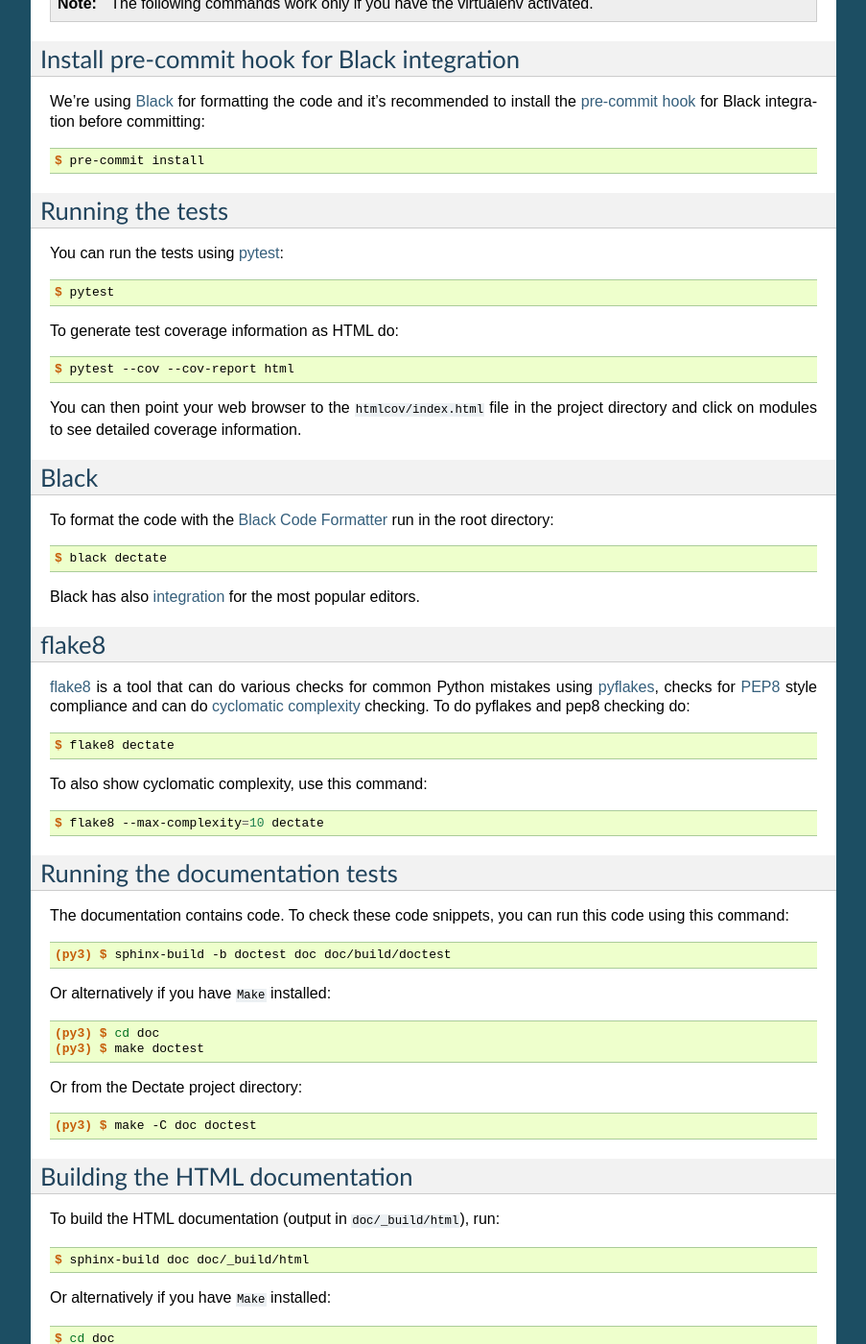
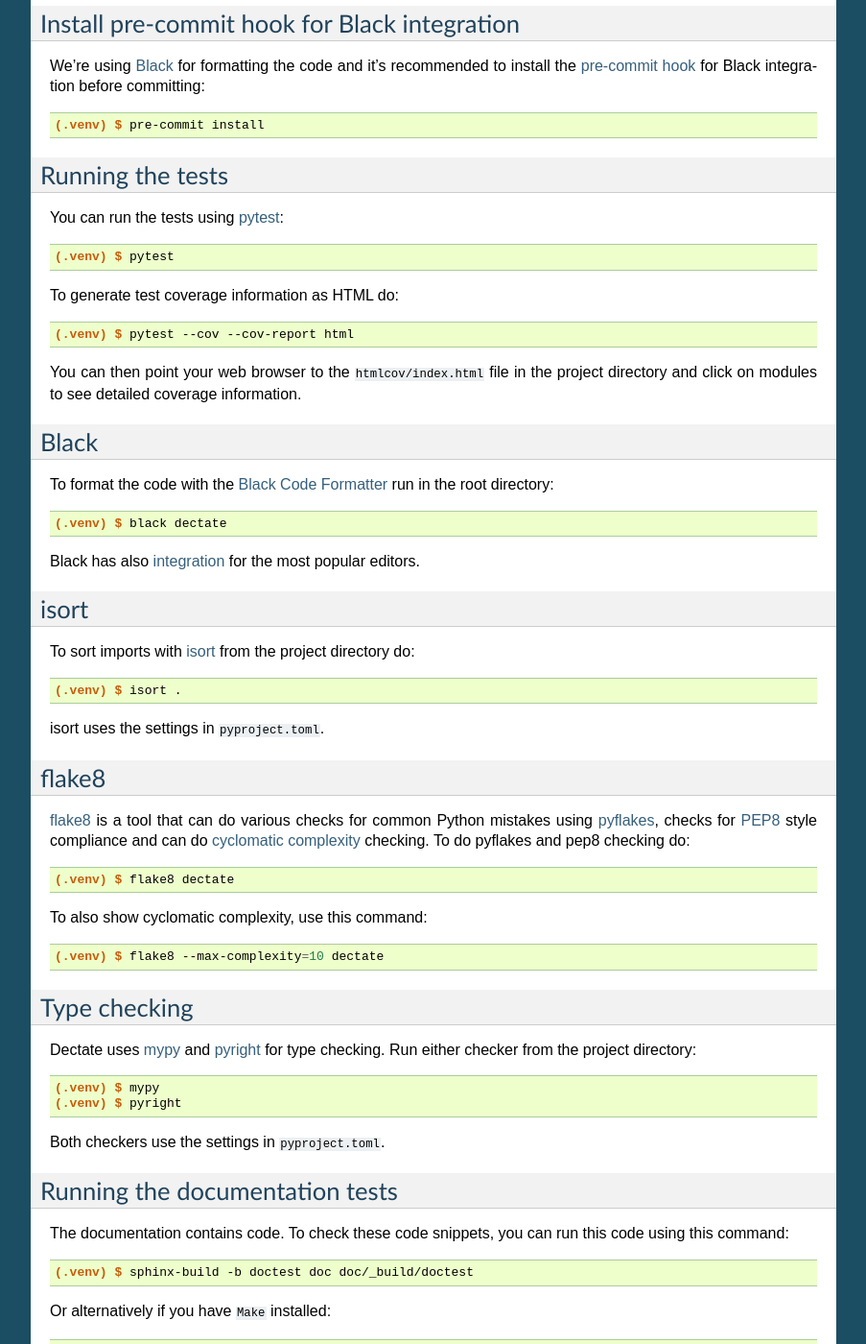
Before and after one commit to morepath/dectate, a Sphinx documentation site: the page built from doc/developing.rst, in a window 1280 px wide and 1400 px high, scrolled down 696 px. Shown: the whole window at 96% size, without its empty margins (198-1101 px from the left). Built offline with Sphinx 7.4.7, drawn with Linux system fonts in a browser that asks for light colours; some of the changed text lies outside the part shown.

Commit message:
docs: update developing.rst and add readthedocs integration

```diff
--- a/doc/developing.rst
+++ b/doc/developing.rst
@@ -30,7 +28,7 @@ Activate the virtualenv::
 Install the various dependencies and development tools from
 develop_requirements.txt::
 
-  $ pip install -Ur develop_requirements.txt
+  (.venv) $ pip install -Ur develop_requirements.txt
 
 For upgrading the requirements just run the command again.
 
@@ -47,7 +44,7 @@ Install pre-commit hook for Black integration
 We're using Black_ for formatting the code and it's recommended to
 install the `pre-commit hook`_ for Black integration before committing::
 
-  $ pre-commit install
+  (.venv) $ pre-commit install
 
 .. _`pre-commit hook`: https://black.readthedocs.io/en/stable/integrations/source_version_control.html
 
@@ -56,11 +53,11 @@ Running the tests
 
 You can run the tests using `pytest`_::
 
-  $ pytest
+  (.venv) $ pytest
 
 To generate test coverage information as HTML do::
 
-  $ pytest --cov --cov-report html
+  (.venv) $ pytest --cov --cov-report html
 
 You can then point your web browser to the ``htmlcov/index.html`` file
 in the project directory and click on modules to see detailed coverage
@@ -73,12 +70,23 @@ Black
 
 To format the code with the `Black Code Formatter`_ run in the root directory::
 
-  $ black dectate
+  (.venv) $ black dectate
 
 Black has also integration_ for the most popular editors.
 
 .. _`Black Code Formatter`: https://black.readthedocs.io
 .. _integration: https://black.readthedocs.io/en/stable/editor_integration.html
+
+isort
+-----
+
+To sort imports with isort_ from the project directory do::
+
+  (.venv) $ isort .
+
+isort uses the settings in ``pyproject.toml``.
+
+.. _isort: https://pycqa.github.io/isort/
 
 flake8
 ------
@@ -88,21 +96,30 @@ mistakes using pyflakes_, checks for PEP8_ style compliance and
 can do `cyclomatic complexity`_ checking. To do pyflakes and pep8
 checking do::
 
-  $ flake8 dectate
+  (.venv) $ flake8 dectate
 
 To also show cyclomatic complexity, use this command::
 
-  $ flake8 --max-complexity=10 dectate
-
+  (.venv) $ flake8 --max-complexity=10 dectate
 
 .. _flake8: https://pypi.org/project/flake8
-
 .. _pyflakes: https://pypi.org/project/pyflakes
-
 .. _pep8: https://peps.python.org/pep-0008
-
 .. _`cyclomatic complexity`: https://en.wikipedia.org/wiki/Cyclomatic_complexity
 
+Type checking
+-------------
+
+Dectate uses mypy_ and pyright_ for type checking. Run either checker
+from the project directory::
+
+  (.venv) $ mypy
+  (.venv) $ pyright
+
+Both checkers use the settings in ``pyproject.toml``.
+
+.. _mypy: https://mypy.readthedocs.io/
+.. _pyright: https://microsoft.github.io/pyright/
 
 Running the documentation tests
 -------------------------------
@@ -110,32 +127,32 @@ Running the documentation tests
 The documentation contains code. To check these code snippets, you
 can run this code using this command::
 
-  (py3) $ sphinx-build -b doctest doc doc/build/doctest
+  (.venv) $ sphinx-build -b doctest doc doc/_build/doctest
 
 Or alternatively if you have ``Make`` installed::
 
-  (py3) $ cd doc
-  (py3) $ make doctest
+  (.venv) $ cd doc
+  (.venv) $ make doctest
 
 Or from the Dectate project directory::
 
-  (py3) $ make -C doc doctest
+  (.venv) $ make -C doc doctest
 
 Building the HTML documentation
 -------------------------------
 
 To build the HTML documentation (output in ``doc/_build/html``), run::
 
-  $ sphinx-build doc doc/_build/html
+  (.venv) $ sphinx-build doc doc/_build/html
 
 Or alternatively if you have ``Make`` installed::
 
-  $ cd doc
-  $ make html
+  (.venv) $ cd doc
+  (.venv) $ make html
 
 Or from the Dectate project directory::
 
-  $ make -C doc html
+  (.venv) $ make -C doc html
 
 Tox
 ---
@@ -154,16 +171,16 @@ One tool you can use to install multiple versions of Python is pyenv_.
 
 To find out which test environments are defined for Dectate in tox.ini run::
 
-  $ tox -l
+  (.venv) $ tox -l
 
 You can run all tox tests with::
 
-  $ tox
+  (.venv) $ tox
 
 You can also specify a test environment to run e.g.::
 
-  $ tox -e py311
-  $ tox -e lint
-  $ tox -e docs
+  (.venv) $ tox -e py311
+  (.venv) $ tox -e lint
+  (.venv) $ tox -e docs
 
 .. _pyenv: https://github.com/pyenv/pyenv
```
Also changed, not shown: other parts of doc/developing.rst (+1 -4 lines), .readthedocs.yaml (added).
